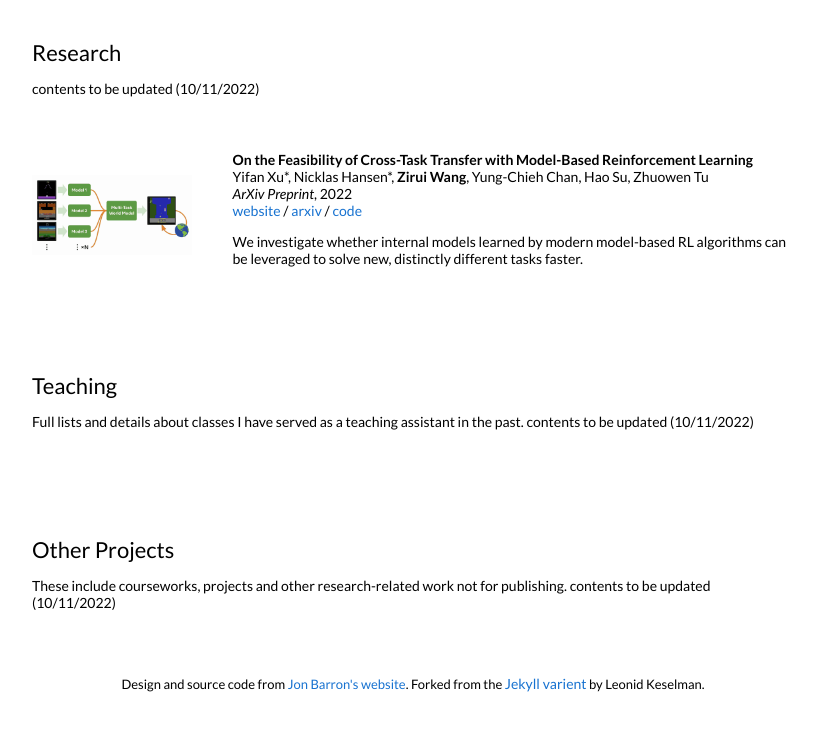
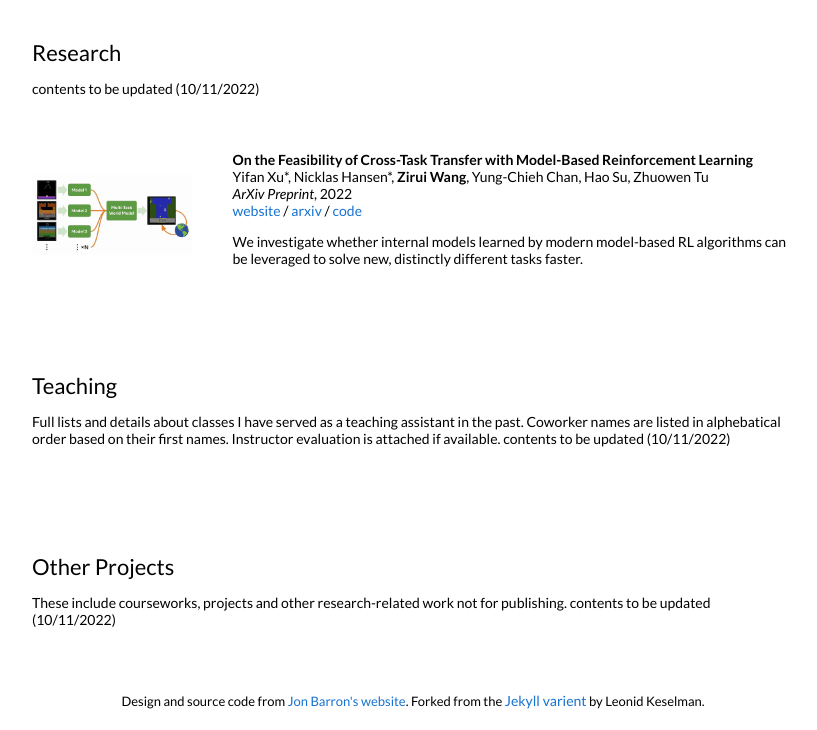
Before and after one commit to zwcolin/zwcolin.github.io, a Jekyll site: the page built from _posts/2022-10-11-iclr.markdown, in a window 1280 px wide and 900 px high, scrolled down 1087 px, cut to the strip 170-900 px from the top of the window. Shown: the whole strip, without its empty margins (227-1044 px from the left). Built offline with Jekyll 4.4.1, drawn with Linux system fonts in a browser that asks for light colours.

Commit message:
test teaching

```diff
--- a/_layouts/default.html
+++ b/_layouts/default.html
@@ -126,7 +126,7 @@
             <td style="padding:2.5%;width:100%;vertical-align:middle">
 
               <h2>Teaching</h2>
-              <p>Full lists and details about classes I have served as a teaching assistant in the past. contents to be updated (10/11/2022)
+              <p>Full lists and details about classes I have served as a teaching assistant in the past. Coworker names are listed in alphebatical order based on their first names. Instructor evaluation is attached if available. contents to be updated (10/11/2022)
               </p>
             </td>
           </tr>
@@ -145,14 +145,14 @@
               <br>
               <em>{{post.categories}} {{post.course}}</em>
               <br>
-              {{ post.date | date: "%Y-%m-%d" }}
+              {{post.quarter}}
 
               <br>
               {% if post.website %}
               <a href="{{post.website}}">website</a> /
               {% endif %}
               {% if post.paper %}
-              <a href="{{post.paper}}">paper</a> /
+              <a href="{{post.evaluation}}">paper</a> /
               {% endif %}
               {% if post.patent %}
               <a href="{{post.patent}}">patent</a> /
```
Also changed, not shown: _posts/dsc30.markdown (added, +10 -0 lines), images/cogs137.png (added), images/cse151a.png (added), images/cse151b.png (added), images/dsc10.png (added), images/dsc20.png (added), images/dsc30.png (added), images/dsc80.png (added).
